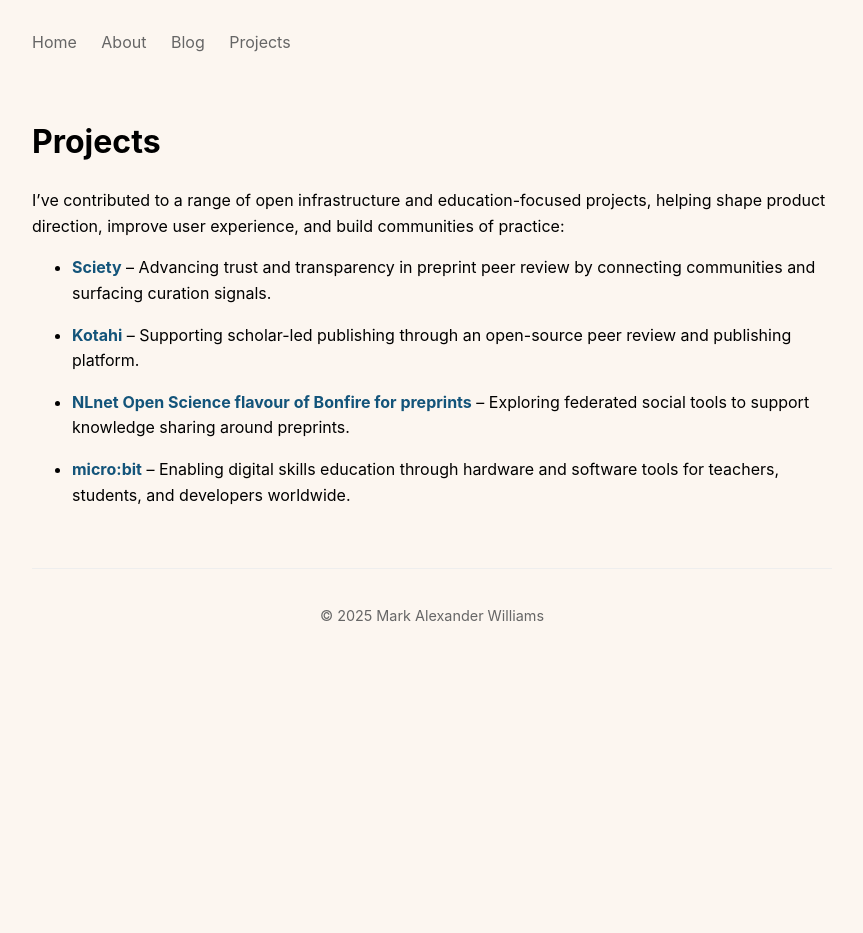
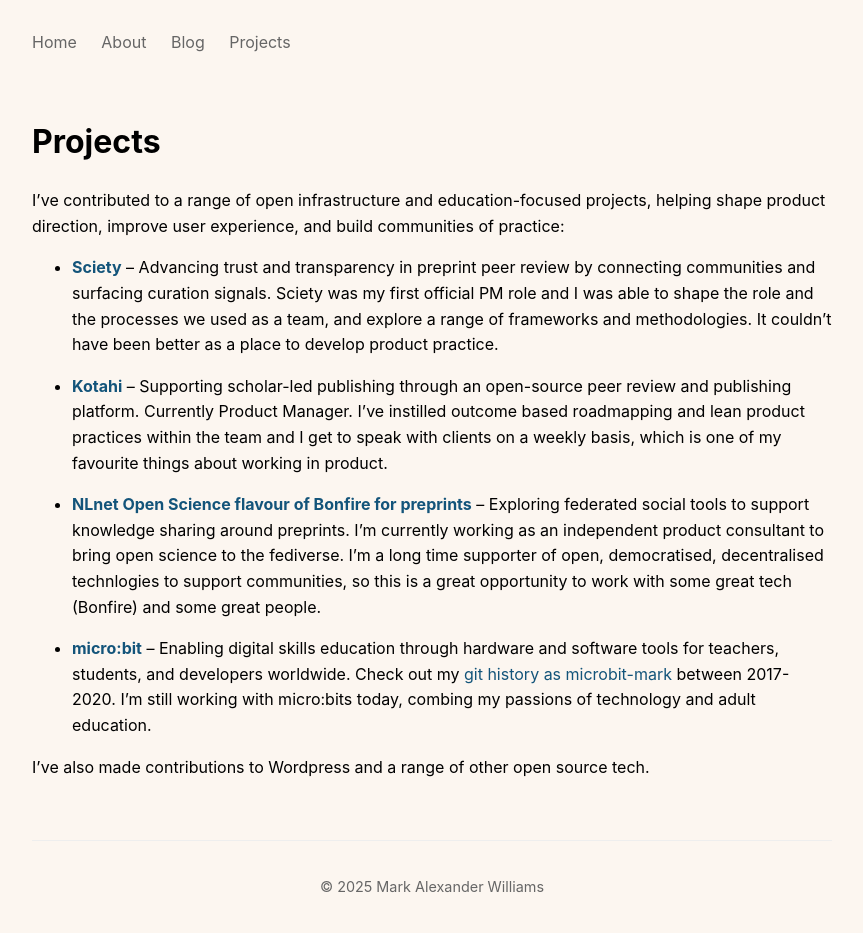
Before and after one commit to themarkness/themarkness.github.io, a Jekyll site: the page built from projects.md, in a window 1280 px wide. Shown: the whole page, without its empty margins (208-1071 px from the left). Built offline with Jekyll 4.4.1, drawn with Linux system fonts in a browser that asks for light colours; before the commit the page ends 900 px from its top, so only the background shows below that.

Commit message:
update projects page

```diff
--- a/projects.md
+++ b/projects.md
@@ -11,10 +11,12 @@
 
 I've contributed to a range of open infrastructure and education-focused projects, helping shape product direction, improve user experience, and build communities of practice:
 
-- [**Sciety**](https://sciety.org/) – Advancing trust and transparency in preprint peer review by connecting communities and surfacing curation signals.
+- [**Sciety**](https://sciety.org/) – Advancing trust and transparency in preprint peer review by connecting communities and surfacing curation signals. Sciety was my first official PM role and I was able to shape the role and the processes we used as a team, and explore a range of frameworks and methodologies. It couldn't have been  better as a place to develop product practice.
 
-- [**Kotahi**](https://kotahi.community/) – Supporting scholar-led publishing through an open-source peer review and publishing platform.
+- [**Kotahi**](https://kotahi.community/) – Supporting scholar-led publishing through an open-source peer review and publishing platform. Currently Product Manager. I've instilled outcome based roadmapping and lean product practices within the team and I get to speak with clients on a weekly basis, which is one of my favourite things about working in product.
 
-- [**NLnet Open Science flavour of Bonfire for preprints**](https://nlnet.nl/project/Sciety-ActivityPub/) – Exploring federated social tools to support knowledge sharing around preprints.
+- [**NLnet Open Science flavour of Bonfire for preprints**](https://nlnet.nl/project/Sciety-ActivityPub/) – Exploring federated social tools to support knowledge sharing around preprints. I'm currently working as an independent product consultant to bring open science to the fediverse. I'm a long time supporter of open, democratised, decentralised technlogies to support communities, so this is a great opportunity to work with some great tech (Bonfire) and some great people.
 
-- [**micro:bit**](https://microbit.org/) – Enabling digital skills education through hardware and software tools for teachers, students, and developers worldwide.
+- [**micro:bit**](https://microbit.org/) – Enabling digital skills education through hardware and software tools for teachers, students, and developers worldwide. Check out my [git history as microbit-mark](https://github.com/microbit-mark?tab=overview&from=2020-12-01&to=2020-12-31) between 2017-2020. I'm still working with micro:bits today, combing my passions of technology and adult education.
+
+I've also made contributions to Wordpress and a range of other open source tech.
```
